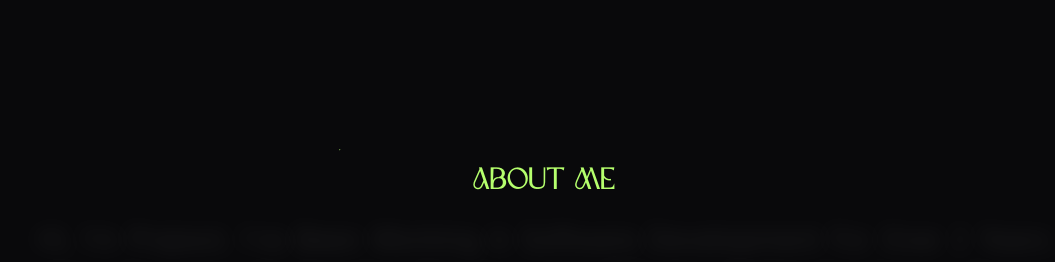
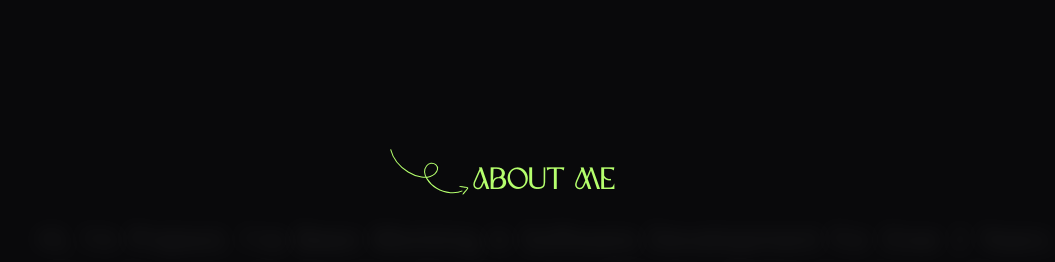
Before and after one commit to Prajwol-Shrestha/portfolio-v2, a Next.js app: page / in a window 1280 px wide. Shown: the part 900-1162 px from the top of the page, without its empty margins (96-1151 px from the left). Built offline with nearby package versions, Linux system fonts and the light colour scheme; no server answers.

Commit message:
style: lottie wrapper intersection

```diff
--- a/src/components/lottie-wrapper/lottie-wrapper.tsx
+++ b/src/components/lottie-wrapper/lottie-wrapper.tsx
@@ -1,14 +1,52 @@
 "use client";
 
 import cn from "@/utils/cn";
+import { useRef, useEffect, useState } from "react";
 import Lottie from "lottie-react";
 
-// TODO: loop false and trigger animation on viewport
-export default function LottieWrapper({ animationData, className, loop = true, autoplay = true }: any) {
+interface IProps {
+  animationData: any;
+  className?: string;
+  loop?: boolean;
+  autoplay?: boolean;
+}
+
+export default function LottieWrapper({
+  animationData,
+  className,
+  loop = false,
+  autoplay = false,
+}: IProps) {
+  const lottieRef = useRef<any>(null);
+  const containerRef = useRef<HTMLDivElement>(null);
+  const [hasPlayed, setHasPlayed] = useState(false);
+
+  useEffect(() => {
+    const observer = new IntersectionObserver(
+      ([entry]) => {
+        if (entry.isIntersecting && !hasPlayed) {
+          lottieRef.current?.play();
+          setHasPlayed(true);
+        }
+      },
+      { threshold: 0.5 }
+    );
+
+    if (containerRef.current) {
+      observer.observe(containerRef.current);
+    }
+
+    return () => {
+      if (containerRef.current) {
+        observer.unobserve(containerRef.current);
+      }
+    };
+  }, [hasPlayed]);
 
   return (
-    <div className={cn("", className)}>
+    <div ref={containerRef} className={cn("", className)}>
       <Lottie
+        lottieRef={lottieRef}
         animationData={animationData}
         loop={loop}
         autoplay={autoplay}
--- a/src/sections/about-section.tsx
+++ b/src/sections/about-section.tsx
@@ -8,10 +8,8 @@ export default function AboutSection() {
     <section>
       <div className="flex items-center justify-center relative">
         <LottieWrapper
-          className="absolute w-20 left-[30%] -top-8"
+          className="absolute w-16 sm:w-20 left-[20%] sm:left-[35%] -top-8"
           animationData={arrowAnimationData}
-          loop={true}
-          autoplay={true}
         />
         <Typography
           component="h5"
```
